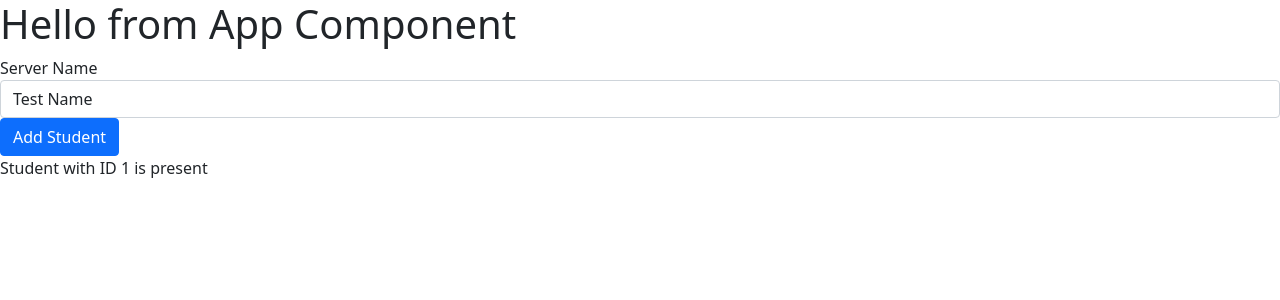
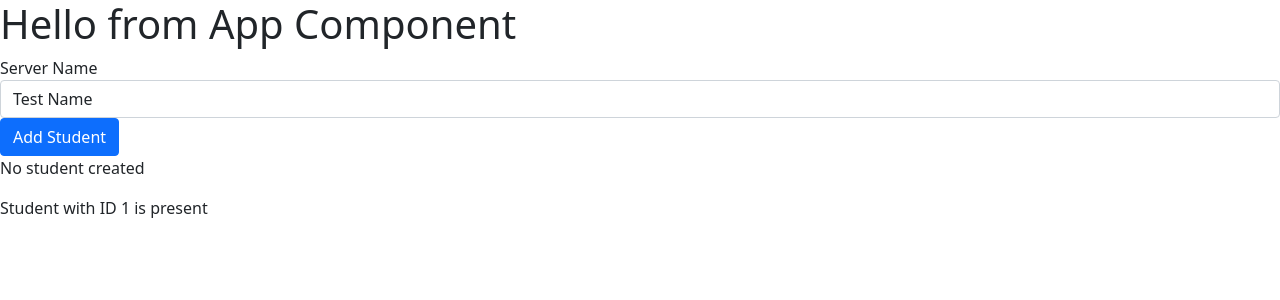
Before and after one commit to real-vivek/Learn-Angular, an Angular app: page / in a window 1280 px wide. Shown: the top 300 px of the page. Built offline with nearby package versions, Linux system fonts and the light colour scheme.

Commit message:
Example of ngIf structural directive with else condition

```diff
--- a/src/app/students/students.component.html
+++ b/src/app/students/students.component.html
@@ -10,5 +10,8 @@
      Using [] we are not using the disabled property but we are directly binding to native disable property in the HTML element has
 -->
 <button class="btn btn-primary" [disabled]="!allowNewServer" (click)="onStudentCreation()">Add Student</button>
-<p *ngIf="studentCreated">{{studentCreationStatus}}</p>
+<p *ngIf="studentCreated; else noStudent">{{studentCreationStatus}}</p>
+<ng-template #noStudent>
+     <p>No student created</p>
+</ng-template>
 <app-student></app-student>
```
